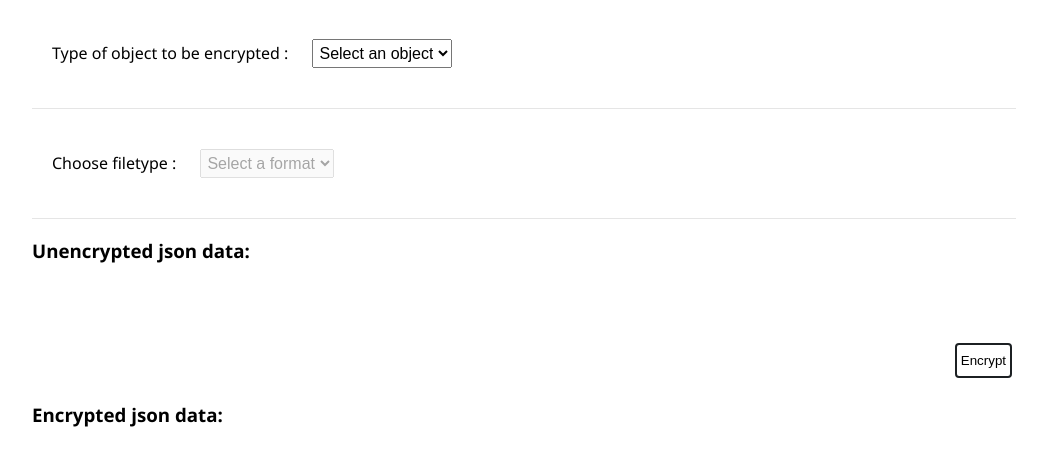
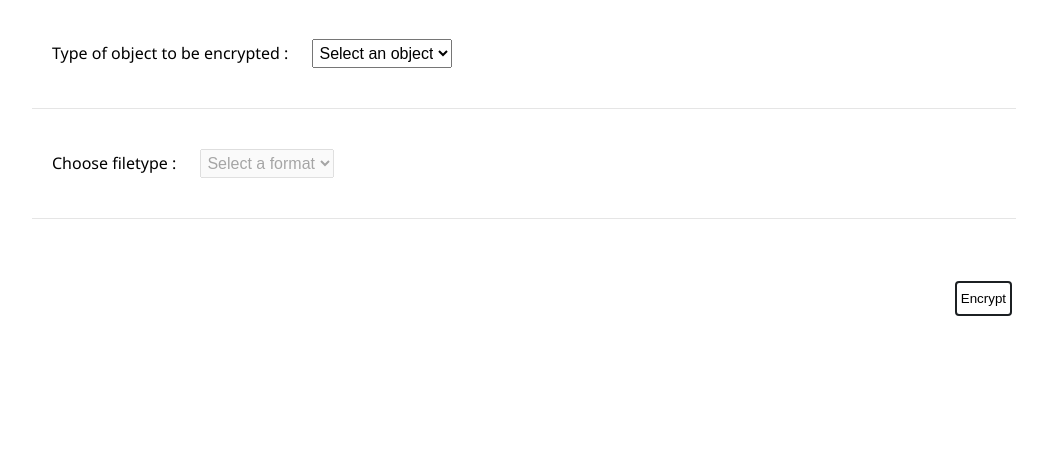
Before and after one commit to srihariprasad-r/docker-code, a Flask app: page / in a window 1280 px wide. Shown: the part 107-574 px from the top of the page, without its empty margins (108-1155 px from the left). Run offline with Flask 3, Linux system fonts and the light colour scheme.

Commit message:
updated code

```diff
--- a/vault/src/dev/flask/template/index.html
+++ b/vault/src/dev/flask/template/index.html
@@ -26,19 +26,6 @@
             function encryptURL() {
                 window.location.assign("/encrypt/")
             }
-
-            // $(document).ready(function() {
-            //     $('#otype').change(function(){
-            //         req = $.ajax({
-            //             url: '/prepareObject',
-            //             type: 'GET',
-            //             data: {
-            //                 otype: $('#otype').val(),
-            //                 filetype: $('#filetype').val()
-            //             }
-            //         })
-            //     })
-            // })
         </script>
     </head>
     <body>
@@ -70,8 +57,8 @@
                 <h3> Unencrypted csv/parquet/avro data: </h3>
                 {{ out | safe }}
             {% endif %}
-            <h3> Unencrypted json data: </h3>
             {% if json_in is defined %}
+                <h3> Unencrypted json data: </h3>
                 {% for key in json_in %}
                     <pre> {{ key }} </pre>
                 {% endfor %}
@@ -88,8 +75,8 @@
                 <h3> Encrypted csv/parquet/avro data: </h3>
                 {{ enc_out | safe }}
             {% endif %}
-            <h3> Encrypted json data: </h3>
             {% if json_out is defined %}
+                <h3> Encrypted json data: </h3>
                 {% for key in json_out %}
                     <pre> {{ key }} </pre>
                 {% endfor %}
```
Also changed, not shown: vault/README.md, 1 other file.
